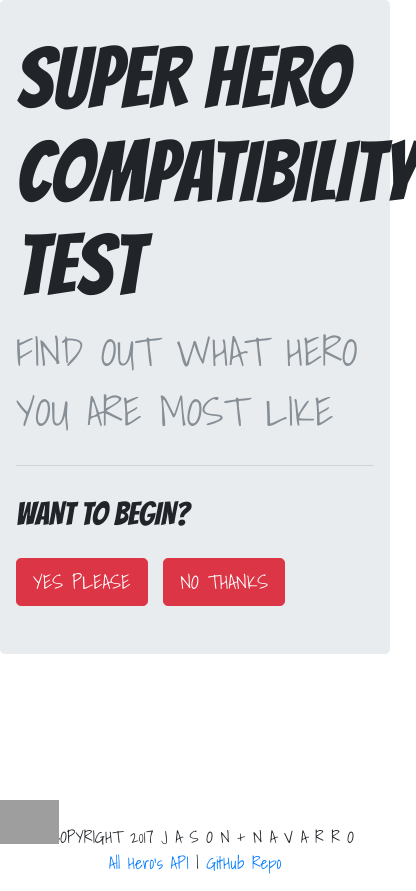
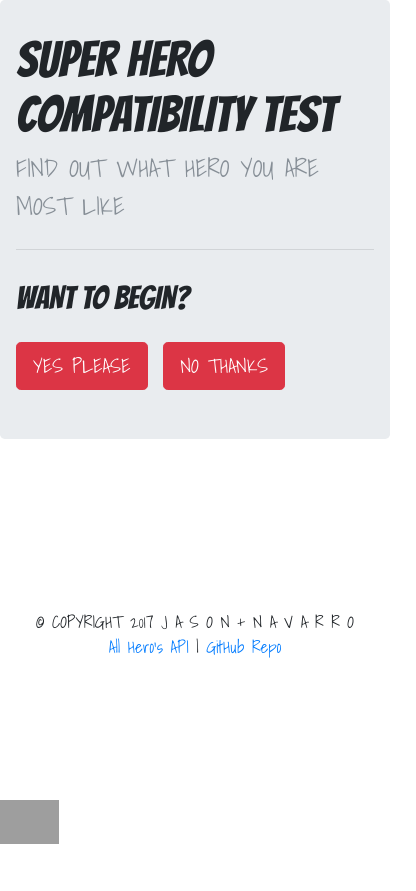
Before and after one commit to Jasonnavarro86/Super-Hero-Compatibility-Test, a website: page app/public/home.html in a window 390 px wide. Shown: the whole page, 416 px wide, since content can reach past the window. After the commit the page ends 844 px from the top, so only its background shows below. Drawn offline with nearby package versions, Linux system fonts and the light colour scheme; grey boxes are pictures that could not be loaded.

Commit message:
Added responsive font-size to main h1 and h2

```diff
--- a/app/public/home.html
+++ b/app/public/home.html
@@ -39,7 +39,14 @@
    #spider{position: fixed; right:-0px; top:0;
      animation: animation1 6.5s infinite;
      opacity: 0.9;}
-
+     @media only screen and (max-width: 768px) {
+ #title{
+   font-size: 50px !important;
+ }
+#secText{
+  font-size: 25px !important;
+}
+    }
   @keyframes animation1{
      0%{ transform: translateY(-350px)}
      25%{ transform: translateY(-5px)}
```
